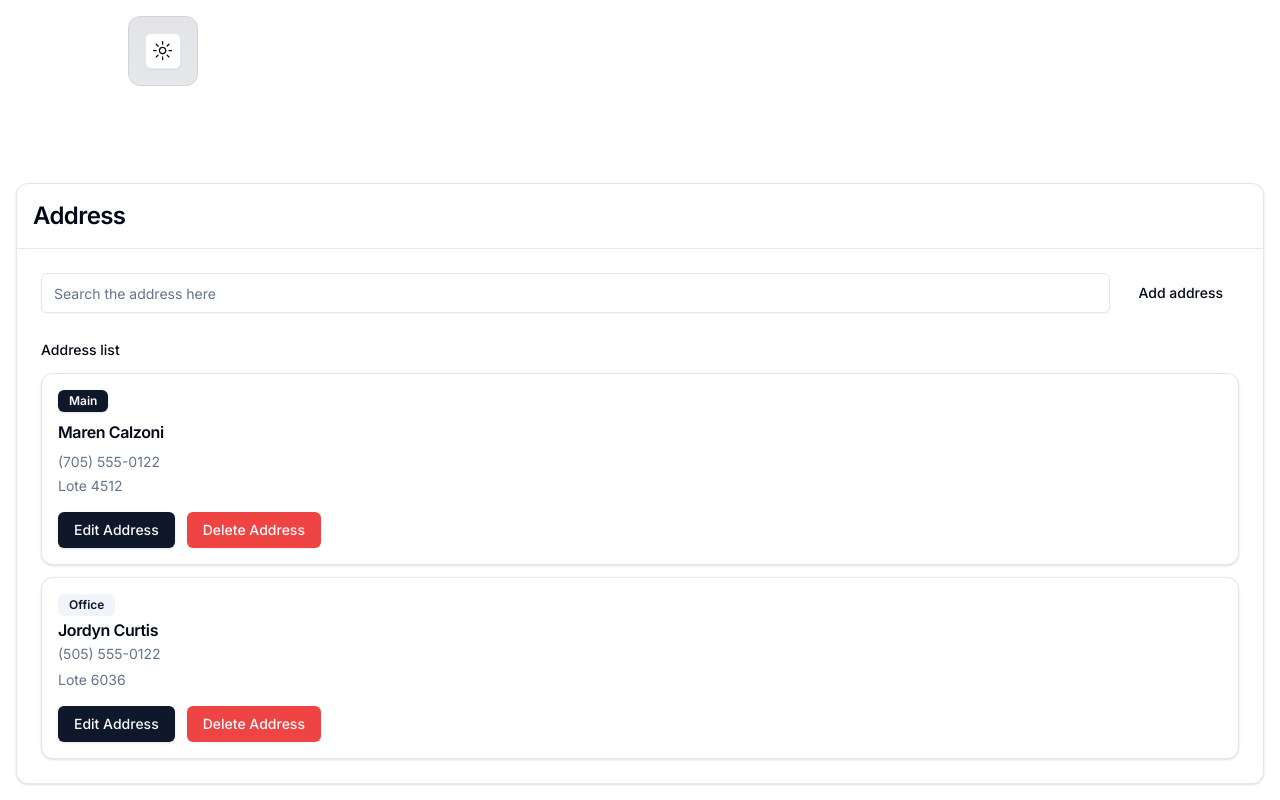
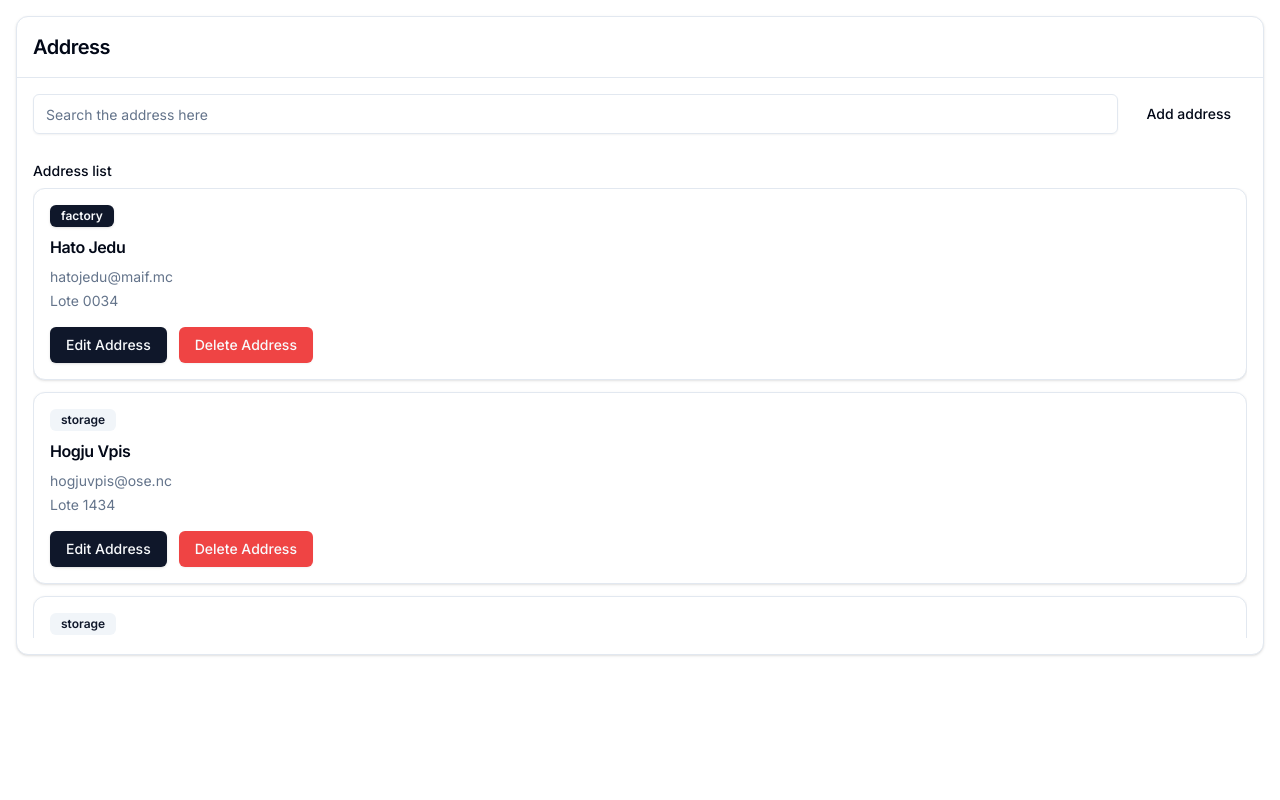
Before and after one commit to christopher-alves-dev/galaxy-express, a Next.js app: page / in a window 1280 px wide. Built offline with nearby package versions, Linux system fonts and the light colour scheme.

Commit message:
feat: improvements
- Create content block component to be reused on home page and address page
- Create address list component
- Add Zustand to state management of Address.

```diff
--- a/package.json
+++ b/package.json
@@ -26,7 +26,8 @@
     "react-hook-form": "^7.51.5",
     "tailwind-merge": "^2.3.0",
     "tailwindcss-animate": "^1.0.7",
-    "zod": "^3.23.8"
+    "zod": "^3.23.8",
+    "zustand": "^4.5.2"
   },
   "devDependencies": {
     "@types/node": "^20",
--- a/src/app/(home)/page.tsx
+++ b/src/app/(home)/page.tsx
@@ -1,3 +1,4 @@
+import { AddressList } from "@/components/ui/address-list";
 import { Badge } from "@/components/ui/badge";
 import { Button } from "@/components/ui/button";
 import {
@@ -7,6 +8,12 @@ import {
   CardHeader,
   CardTitle,
 } from "@/components/ui/card";
+import {
+  ContentBlock,
+  ContentBlockContent,
+  ContentBlockHeader,
+  ContentBlockTitle,
+} from "@/components/ui/content-block";
 import { Input } from "@/components/ui/input";
 import { Label } from "@/components/ui/label";
 import { Separator } from "@/components/ui/separator";
@@ -15,19 +22,39 @@ import Link from "next/link";
 
 export default function Home() {
   return (
-    <main className="flex min-h-screen flex-col items-center justify-between p-4">
-      <div className="z-10 w-full max-w-5xl items-center justify-between font-mono text-sm lg:flex">
+    <main className="flex min-h-dvh flex-col items-center justify-between p-4">
+      {/* <div className="z-10 w-full max-w-5xl items-center justify-between font-mono text-sm lg:flex">
         <p className="fixed left-0 top-0 flex w-full justify-end border-b border-gray-300 bg-gradient-to-b from-zinc-200 py-2 pr-2 backdrop-blur-2xl dark:border-neutral-800 dark:bg-zinc-800/30 dark:from-inherit lg:static lg:w-auto  lg:rounded-xl lg:border lg:bg-gray-200 lg:p-4 lg:dark:bg-zinc-800/30">
           <ModeToggle />
         </p>
-      </div>
+      </div> */}
 
-      <Card className="w-full bg-card">
+      <ContentBlock className="w-full bg-card">
+        <ContentBlockHeader>
+          <ContentBlockTitle>Address</ContentBlockTitle>
+        </ContentBlockHeader>
+        <Separator />
+        <ContentBlockContent>
+          <div className="flex items-center justify-between gap-3">
+            <Input placeholder="Search the address here" />
+
+            <Link href="/address">
+              <Button variant="ghost">Add address</Button>
+            </Link>
+          </div>
+
+          <div className="space-y-1.5">
+            <Label>Address list</Label>
+            <AddressList />
+          </div>
+        </ContentBlockContent>
+      </ContentBlock>
+      {/* <Card className="w-full bg-card">
         <CardHeader>
-          <CardTitle className="text-2xl">Address</CardTitle>
+          <CardTitle className="text-xl">Address</CardTitle>
         </CardHeader>
         <Separator />
-        <CardContent className="space-y-6 p-6">
+        <CardContent className="space-y-6 p-4">
           <div className="flex items-center justify-between gap-3">
             <Input placeholder="Search the address here" />
 
@@ -72,7 +99,7 @@ export default function Home() {
             </Card>
           </div>
         </CardContent>
-      </Card>
+      </Card> */}
 
       {/* <div className="mb-32 grid text-center lg:mb-0 lg:w-full lg:max-w-5xl lg:grid-cols-4 lg:text-left">
         <a
--- a/src/app/address/page.tsx
+++ b/src/app/address/page.tsx
@@ -1,4 +1,11 @@
 import { FormAddress } from "@/components/ui/address-form";
+import { CardHeaderForm } from "@/components/ui/card-header-form";
+import {
+  ContentBlock,
+  ContentBlockContent,
+  ContentBlockHeader,
+} from "@/components/ui/content-block";
+import { Separator } from "@/components/ui/separator";
 import { ModeToggle } from "@/components/ui/theme-toggle";
 
 export default function Address() {
@@ -10,7 +17,16 @@ export default function Address() {
         </p>
       </div>
 
-      <FormAddress />
+      <ContentBlock className="w-full">
+        <ContentBlockHeader>
+          <CardHeaderForm formType="create" />
+        </ContentBlockHeader>
+        <Separator />
+
+        <ContentBlockContent>
+          <FormAddress />
+        </ContentBlockContent>
+      </ContentBlock>
     </main>
   );
 }
--- a/src/app/address/schema.ts
+++ b/src/app/address/schema.ts
@@ -1,6 +1,7 @@
 import { z } from "zod";
 
 export const formSchema = z.object({
+  property: z.string(),
   fullname: z.string().trim().min(2, {
     message: "fullname must be at least 2 characters.",
   }),
--- a/src/components/ui/address-form.tsx
+++ b/src/components/ui/address-form.tsx
@@ -1,8 +1,6 @@
 "use client";
 
 import { SchemaFormType } from "@/app/address/schema";
-
-import { Card, CardContent, CardFooter } from "@/components/ui/card";
 
 import { useAddressForm } from "@/app/address/hooks/use-address-form";
 import {
@@ -14,7 +12,6 @@ import {
   FormMessage,
 } from "@/components/ui/form";
 import { Button } from "./button";
-import { CardHeaderForm } from "./card-header-form";
 import { Input } from "./input";
 import {
   Select,
@@ -23,7 +20,6 @@ import {
   SelectTrigger,
   SelectValue,
 } from "./select";
-import { Separator } from "./separator";
 
 export function FormAddress() {
   const { form } = useAddressForm();
@@ -34,12 +30,8 @@ export function FormAddress() {
 
   return (
     <Form {...form}>
-      <form className="w-full" onSubmit={form.handleSubmit(onSubmit)}>
-        <Card className="bg-card">
-          <CardHeaderForm formType="create" />
-
-          <Separator />
-          <CardContent className="space-y-3 p-4">
+      <form className="space-y-6" onSubmit={form.handleSubmit(onSubmit)}>
+        <div className="space-y-6">
           <Select>
             <SelectTrigger>
               <SelectValue placeholder="Address Label" />
@@ -92,12 +84,11 @@ export function FormAddress() {
               </FormItem>
             )}
           />
-          </CardContent>
+        </div>
 
-          <CardFooter className="justify-end gap-3">
+        <div className="flex justify-end gap-3">
           <Button type="submit">Save Changes</Button>
-          </CardFooter>
-        </Card>
+        </div>
       </form>
     </Form>
   );
--- /dev/null
+++ b/src/components/ui/address-list.tsx
@@ -0,0 +1,76 @@
+"use client";
+
+import { useAddressStore } from "@/hooks/use-address";
+import { ValueNoneIcon } from "@radix-ui/react-icons";
+import { Badge } from "./badge";
+import { Button } from "./button";
+import {
+  Card,
+  CardContent,
+  CardDescription,
+  CardHeader,
+  CardTitle,
+} from "./card";
+
+export function AddressList() {
+  const { address } = useAddressStore();
+
+  const emptyList = !address?.length;
+
+  function handleNavigateToEdit() {
+    console.log("Edit Address");
+  }
+
+  function handleDeleteAddress() {
+    console.log("Delete Address");
+  }
+
+  return (
+    <div className="h-[450px] space-y-3 overflow-y-scroll">
+      {emptyList && (
+        <div className="flex h-full flex-col items-center justify-center gap-10">
+          <ValueNoneIcon className="h-20 w-20 text-muted-foreground" />
+
+          <div className="flex flex-col gap-2 text-center">
+            <p className="text-lg text-muted-foreground">
+              You don&apos;t have any address yet.
+            </p>
+            <p className="text-sm text-muted-foreground">
+              Click on the button above to add a new address.
+            </p>
+          </div>
+        </div>
+      )}
+      {!emptyList &&
+        address?.map((item) => {
+          return (
+            <Card key={item.landNumber}>
+              <CardHeader className="space-y-3">
+                <Badge
+                  className="w-fit"
+                  variant={
+                    item?.property === "factory" ? "default" : "secondary"
+                  }
+                >
+                  {item?.property}
+                </Badge>
+
+                <CardTitle>{item?.fullname}</CardTitle>
+
+                <div className="flex flex-col gap-1">
+                  <CardDescription>{item?.email}</CardDescription>
+                  <CardDescription>Lote {item?.landNumber}</CardDescription>
+                </div>
+              </CardHeader>
+              <CardContent className="flex gap-3">
+                <Button onClick={handleNavigateToEdit}>Edit Address</Button>
+                <Button onClick={handleDeleteAddress} variant="destructive">
+                  Delete Address
+                </Button>
+              </CardContent>
+            </Card>
+          );
+        })}
+    </div>
+  );
+}
--- a/src/components/ui/card-header-form.tsx
+++ b/src/components/ui/card-header-form.tsx
@@ -12,7 +12,7 @@ export function CardHeaderForm({ formType }: Props) {
   const titleComplement = formType === "create" ? "Create" : "Update";
 
   return (
-    <CardHeader className="flex flex-row items-center gap-2.5 space-y-0">
+    <CardHeader className="flex flex-row items-center gap-2.5 space-y-0 p-0">
       <Link href="/">
         <Button variant="secondary" size="icon">
           <ChevronLeftIcon />
--- /dev/null
+++ b/src/components/ui/content-block.tsx
@@ -0,0 +1,47 @@
+import * as React from "react";
+
+import { Card, CardContent, CardHeader, CardTitle } from "@/components/ui/card";
+import { cn } from "@/lib/utils";
+
+const ContentBlock = React.forwardRef<
+  HTMLDivElement,
+  React.HTMLAttributes<HTMLDivElement>
+>(({ ...props }, ref) => <Card ref={ref} {...props} />);
+
+ContentBlock.displayName = "ContentBlock";
+
+const ContentBlockHeader = React.forwardRef<
+  HTMLDivElement,
+  React.HTMLAttributes<HTMLDivElement>
+>(({ ...props }, ref) => <CardHeader ref={ref} {...props} />);
+
+ContentBlockHeader.displayName = "ContentBlockHeader";
+
+const ContentBlockTitle = React.forwardRef<
+  HTMLParagraphElement,
+  React.HTMLAttributes<HTMLHeadingElement>
+>(({ className, ...props }, ref) => (
+  <CardTitle ref={ref} className={cn("text-xl", className)} {...props} />
+));
+
+ContentBlockTitle.displayName = "ContentBlockTitle";
+
+const ContentBlockContent = React.forwardRef<
+  HTMLDivElement,
+  React.HTMLAttributes<HTMLDivElement>
+>(({ className, ...props }, ref) => (
+  <CardContent
+    ref={ref}
+    className={cn("space-y-6 p-4", className)}
+    {...props}
+  />
+));
+
+ContentBlockContent.displayName = "ContentBlockContent";
+
+export {
+  ContentBlock,
+  ContentBlockContent,
+  ContentBlockHeader,
+  ContentBlockTitle,
+};
--- /dev/null
+++ b/src/hooks/use-address.tsx
@@ -0,0 +1,68 @@
+import { SchemaFormType } from "@/app/address/schema";
+import { create } from "zustand";
+
+type AddressState = {
+  address: SchemaFormType[];
+};
+
+type AddressActions = {
+  updateAddress: (address: SchemaFormType) => void;
+  deleteAddress: (address: SchemaFormType) => void;
+  resetAddress: () => void;
+};
+
+type AddressStore = AddressState & AddressActions;
+
+const initialState: AddressState = {
+  address: [
+    {
+      property: "factory",
+      fullname: "Hato Jedu",
+      email: "hatojedu@maif.mc",
+      landNumber: "0034",
+    },
+    {
+      property: "storage",
+      fullname: "Hogju Vpis",
+      email: "hogjuvpis@ose.nc",
+      landNumber: "1434",
+    },
+    {
+      property: "storage",
+      fullname: "Hiwet Bimlimoh",
+      email: "hiwet@bimlimoh.mh",
+      landNumber: "5673",
+    },
+  ],
+};
+
+export const useAddressStore = create<AddressStore>()((set) => ({
+  ...initialState,
+  updateAddress: (address) =>
+    set((state) => {
+      const updated = state.address.map((item) => {
+        if (item.landNumber === address.landNumber) {
+          return address;
+        }
+
+        return item;
+      });
+
+      return {
+        ...state,
+        address: updated,
+      };
+    }),
+  deleteAddress: (address) =>
+    set((state) => {
+      const addressFiltered = state.address.filter(
+        (item) => item.landNumber !== address.landNumber,
+      );
+
+      return {
+        ...state,
+        address: addressFiltered,
+      };
+    }),
+  resetAddress: () => set(initialState),
+}));
```
Also changed, not shown: 1 other file (tests, documents, lock files or other folders). Lines whose indentation alone changed are shown as unchanged.
